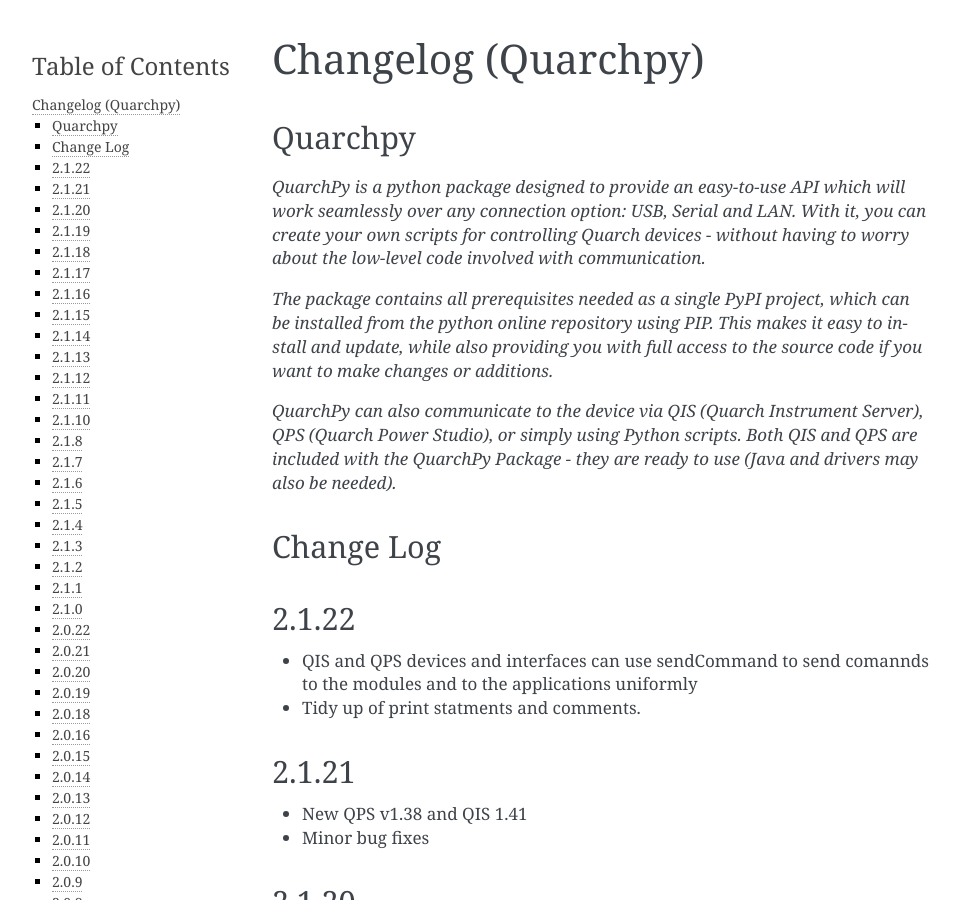
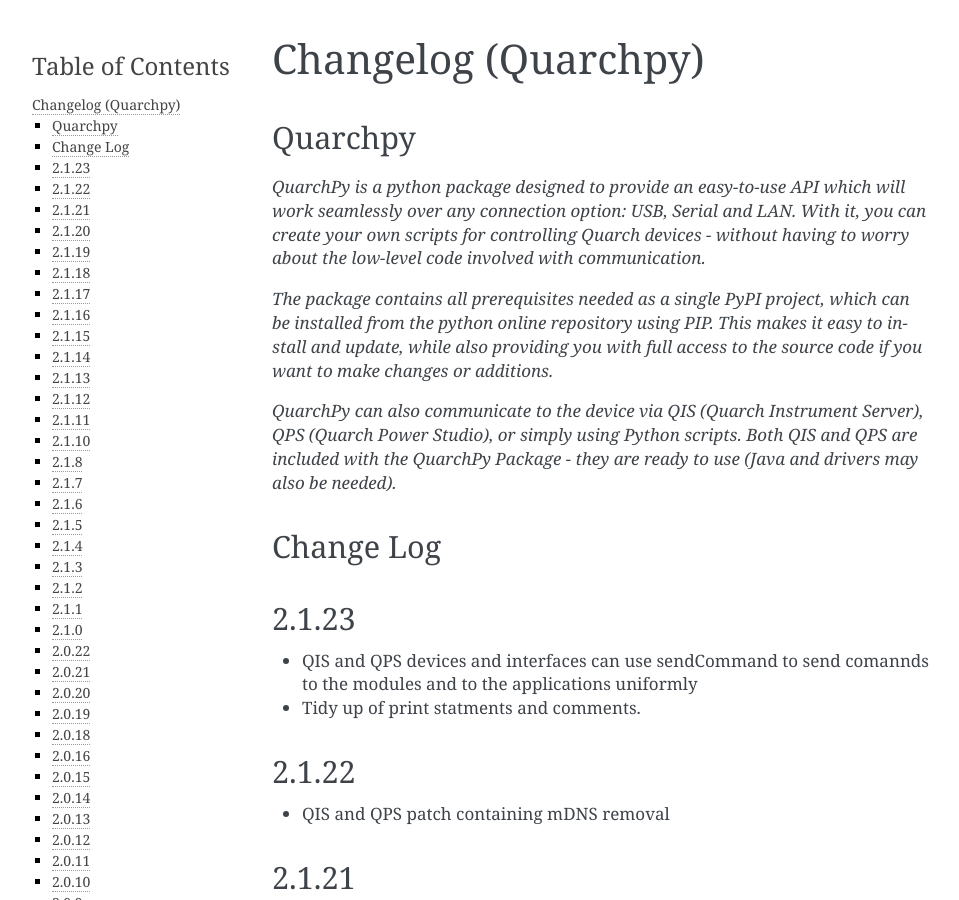
Before and after one commit to QuarchTechnologyLtd/QuarchPy, a Sphinx documentation site: the page built from quarchpy/Docs/CHANGES.rst, in a window 1280 px wide and 900 px high. Shown: the whole window, without its empty margins (148-1107 px from the left). Built offline with Sphinx 7.4.7, drawn with Linux system fonts in a browser that asks for light colours.

Commit message:
Release should have been 2.1.23 not 2.1.22. Updated docs and version number accordingly and tagging for 2.1.23 release.
git-svn-id: https://quarchserver4.ds.quarch.com/svn/Software/Python/QuarchPy/Trunk@9078 265bcc82-57df-11dd-8522-2d0c19f12d9e

```diff
--- a/quarchpy/Docs/CHANGES.rst
+++ b/quarchpy/Docs/CHANGES.rst
@@ -13,10 +13,14 @@
 Change Log
 ----------
 
-2.1.22
+2.1.23
 ------
 - QIS and QPS devices and interfaces can use sendCommand to send comannds to the modules and to the applications uniformly
 - Tidy up of print statments and comments.
+
+2.1.22
+------
+- QIS and QPS patch containing mDNS removal
 
 
 2.1.21
--- a/quarchpy/_version.py
+++ b/quarchpy/_version.py
@@ -1 +1 @@
-__version__ = "2.1.22"
+__version__ = "2.1.23"
```
Also changed, not shown: 8 other files.
